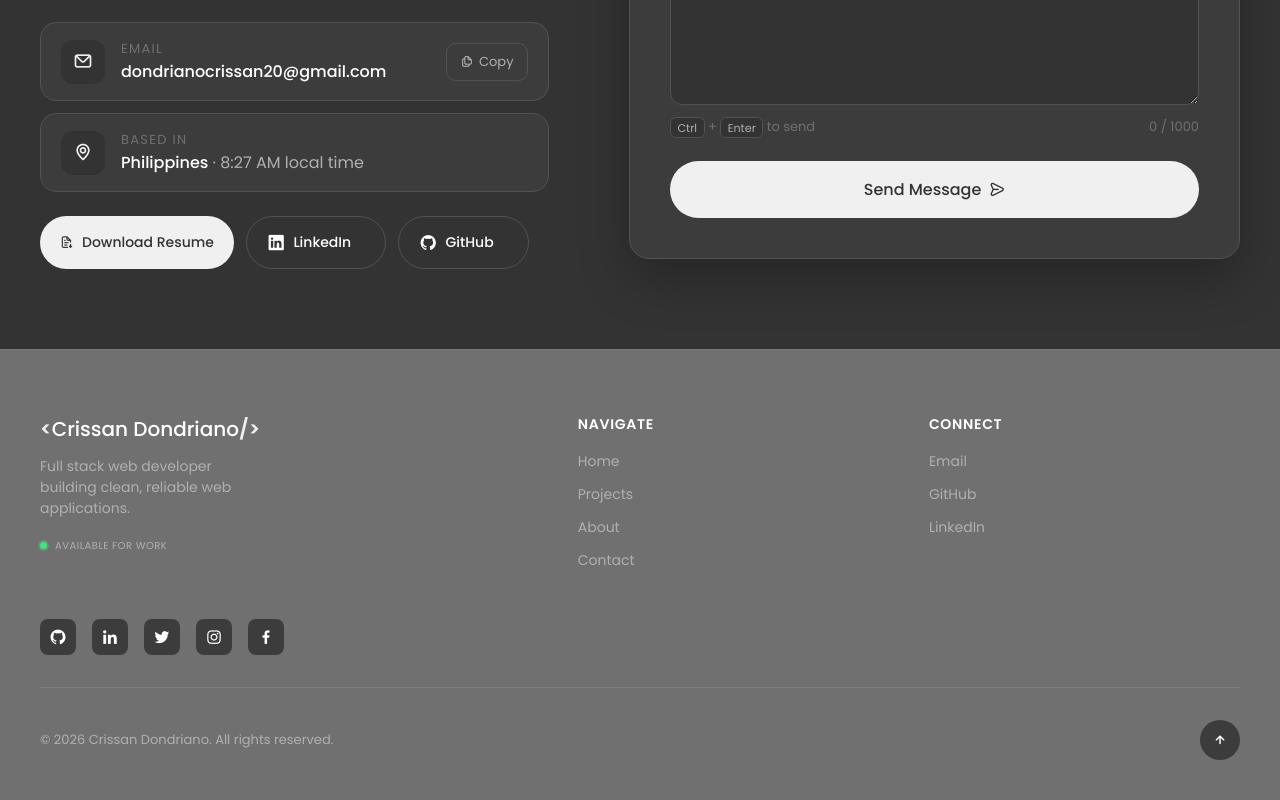
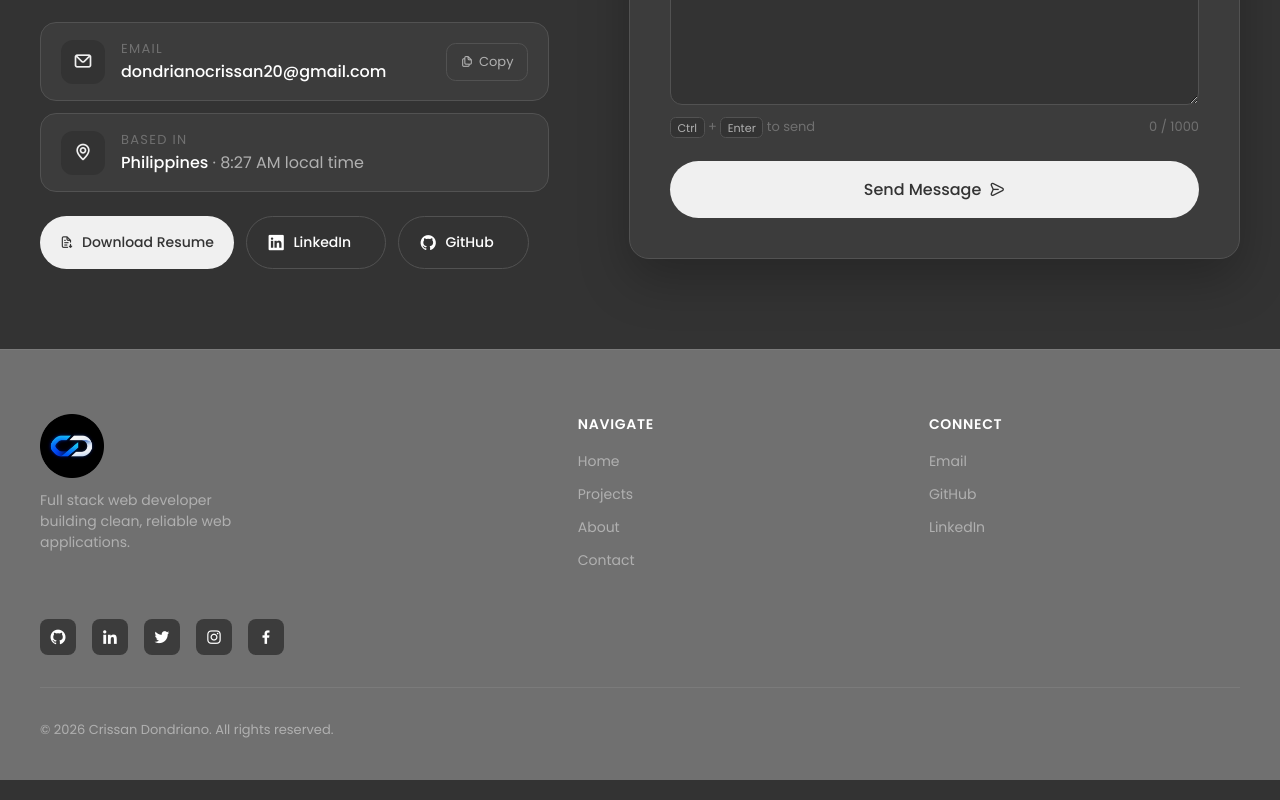
Before and after one commit to CrissanDondriano/crissan-portfolio, a React (Vite) app: page / in a window 1280 px wide. Shown: the part 5685-6485 px from the top of the page. Built offline with nearby package versions, Linux system fonts and the light colour scheme.

Commit message:
Update Footer Design

```diff
--- a/src/assets/styles/footer.css
+++ b/src/assets/styles/footer.css
@@ -20,16 +20,25 @@
     display: inline-flex;
     align-items: baseline;
     color: var(--title-color);
-    font-weight: var(--font-medium);
-    font-size: var(--h3-font-size);
-    font-family: var(--body-font-2);
     text-decoration: none;
     margin-bottom: 0.75rem;
+}
+
+.footer__logo-img {
+    height: 4rem;
+    width: auto;
+    display: block;
 }
 
 .footer__logo-bracket {
     color: var(--light-blue);
     font-weight: var(--font-semi-bold);
+}
+
+.footer__logo-text {
+    font-weight: var(--font-medium);
+    font-size: var(--h3-font-size);
+    font-family: var(--body-font-2);
 }
 
 .footer__tagline {
--- a/src/components/Footer.jsx
+++ b/src/components/Footer.jsx
@@ -1,11 +1,14 @@
-import React from 'react'
+import React, { useState } from "react";
+import Logo from "../assets/images/logo.png";
+
+const CONFIG = {
+    name: "Crissan Dondriano",
+    logoSrc: Logo,
+};
 
 const Footer = () => {
-    const year = new Date().getFullYear()
-
-    const scrollToTop = () => {
-        window.scrollTo({ top: 0, behavior: 'smooth' })
-    }
+    const year = new Date().getFullYear();
+     const [logoFailed, setLogoFailed] = useState(false);
 
     return (
         <footer className="footer">
@@ -13,18 +16,26 @@ const Footer = () => {
 
                 <div className="footer__grid">
                     <div className="footer__brand">
-                        <a href="#home" className="footer__logo">
-                            <span className="footer__logo-bracket" aria-hidden="true">&lt;</span>
-                            Crissan Dondriano
-                            <span className="footer__logo-bracket" aria-hidden="true"> /&gt;</span>
+                        <a href="#home" className="footer__logo" aria-label={`${CONFIG.name} - Home`}>
+                            {logoFailed ? (
+                                <>
+                                    <span className="footer__logo-bracket" aria-hidden="true">&lt;</span>
+                                    <span className="footer__logo-text">{CONFIG.name}</span>
+                                    <span className="footer__logo-bracket" aria-hidden="true"> /&gt;</span>
+                                </>
+                            ) : (
+                                <img
+                                    src={CONFIG.logoSrc}
+                                    alt=""
+                                    className="footer__logo-img"
+                                    decoding="async"
+                                    onError={() => setLogoFailed(true)}
+                                />
+                            )}
                         </a>
                         <p className="footer__tagline">
                             Full stack web developer building clean, reliable web applications.
                         </p>
-                        <span className="footer__status">
-                            <span className="footer__status-dot"></span>
-                            Available for work
-                        </span>
                     </div>
 
                     <div className="footer__column">
@@ -129,15 +140,6 @@ const Footer = () => {
                     <span className="footer__copy">
                         © {year} Crissan Dondriano. All rights reserved.
                     </span>
-
-                    <button
-                        className="footer__top"
-                        onClick={scrollToTop}
-                        aria-label="Back to top"
-                        type="button"
-                    >
-                        <i className="uil uil-arrow-up"></i>
-                    </button>
                 </div>
             </div>
         </footer>
```
